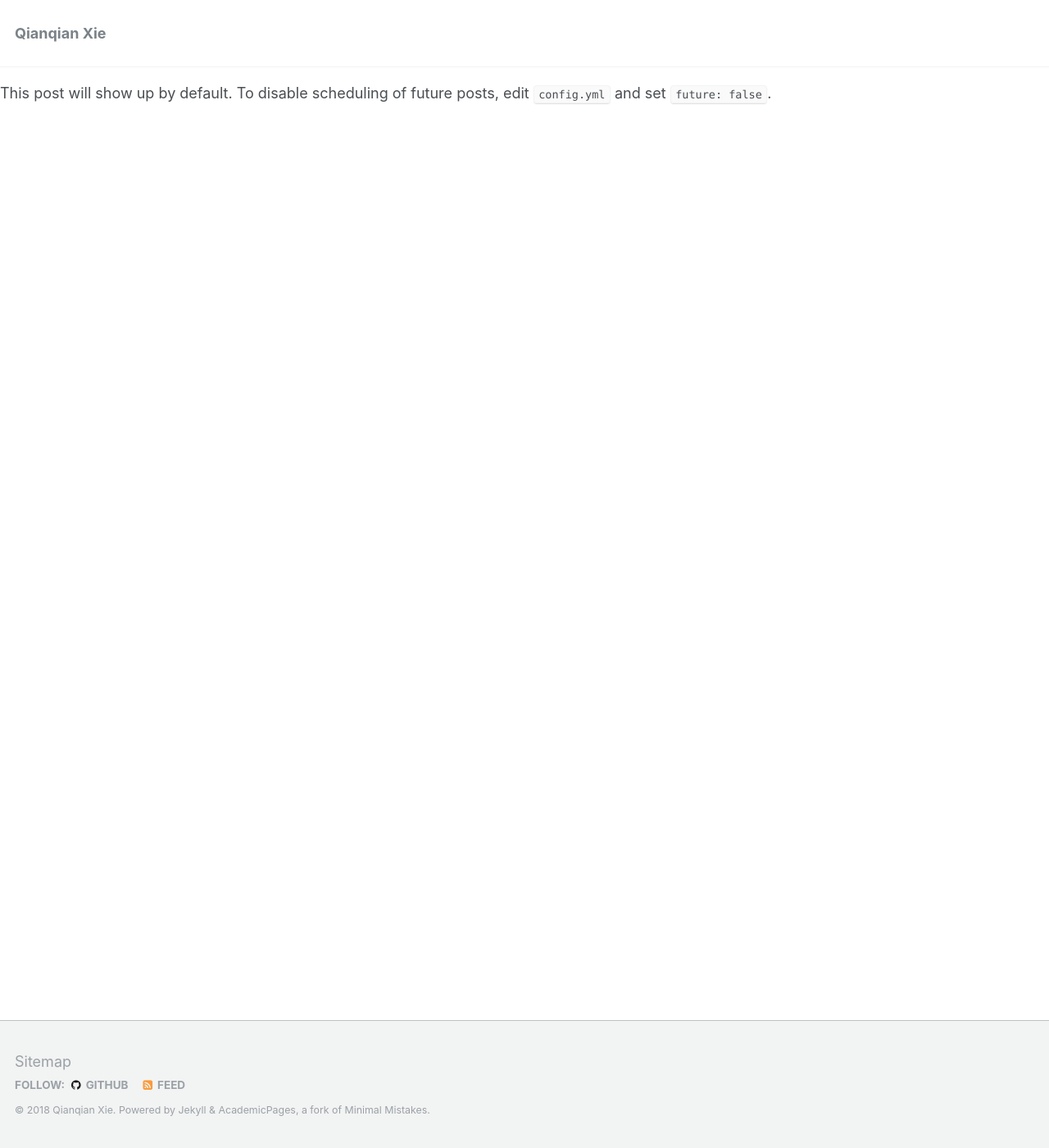
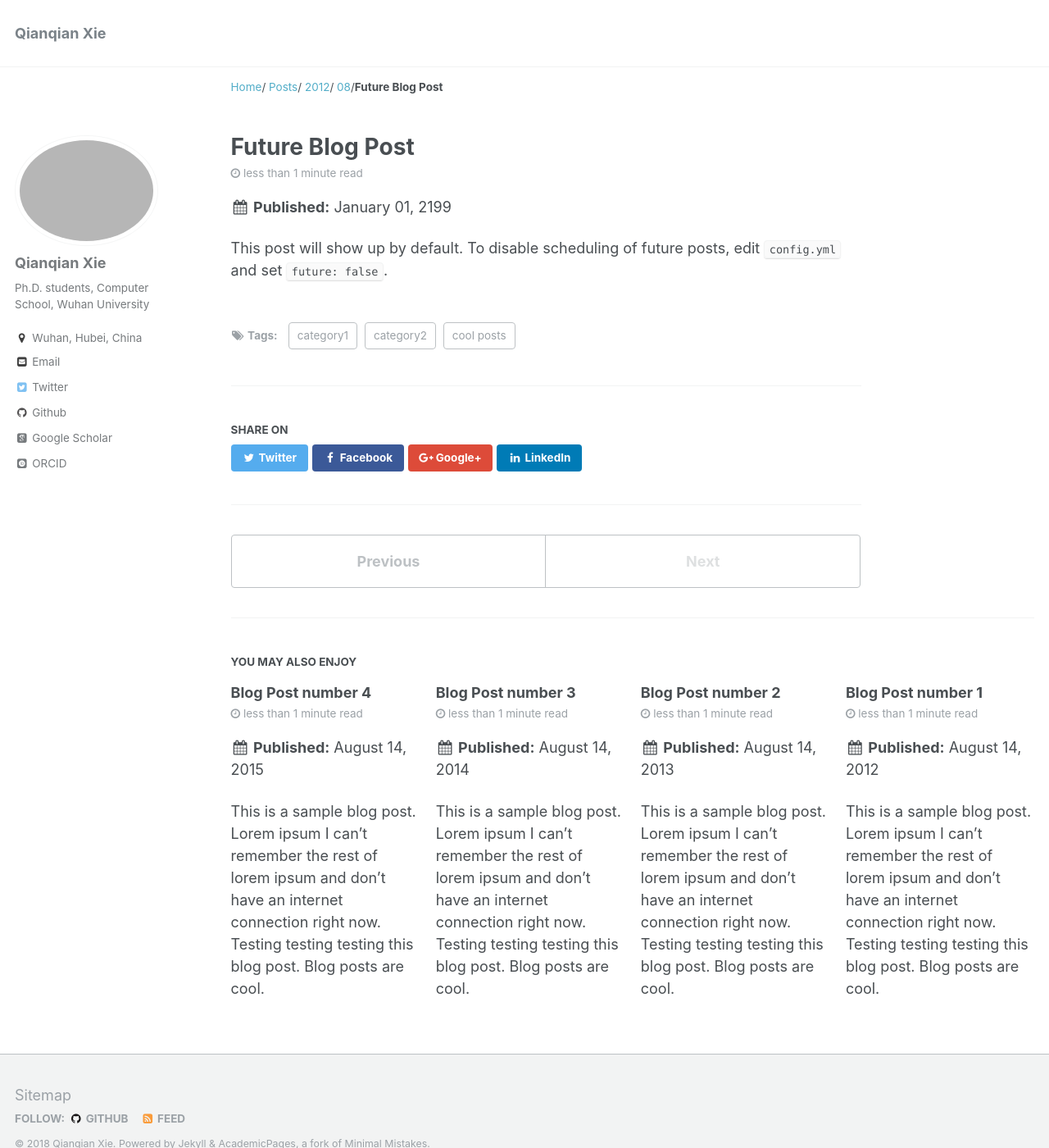
Before and after one commit to avariace/avariace.github.io, a Jekyll site: the page built from _posts/2199-01-01-future-post.md, in a window 1280 px wide and 1400 px high. Shown: the whole window at 82% size. Built offline with Jekyll 4.4.1, drawn with Linux system fonts in a browser that asks for light colours; some web fonts are replaced; our own code applies the rules of GitHub Pages for plain Markdown files.

```diff
--- a/_config.yml
+++ b/_config.yml
@@ -167,6 +167,25 @@ kramdown:
   smart_quotes: lsquo,rsquo,ldquo,rdquo
   enable_coderay: false
 
+defaults:
+  # _posts
+  - scope:
+      path: ""
+      type: posts
+    values:
+      layout: single
+      author_profile: true
+      read_time: true
+      comments: true
+      share: true
+      related: true
+  # _pages
+  - scope:
+      path: ""
+      type: pages
+    values:
+      layout: single
+
 
 
 # Sass/SCSS
```
